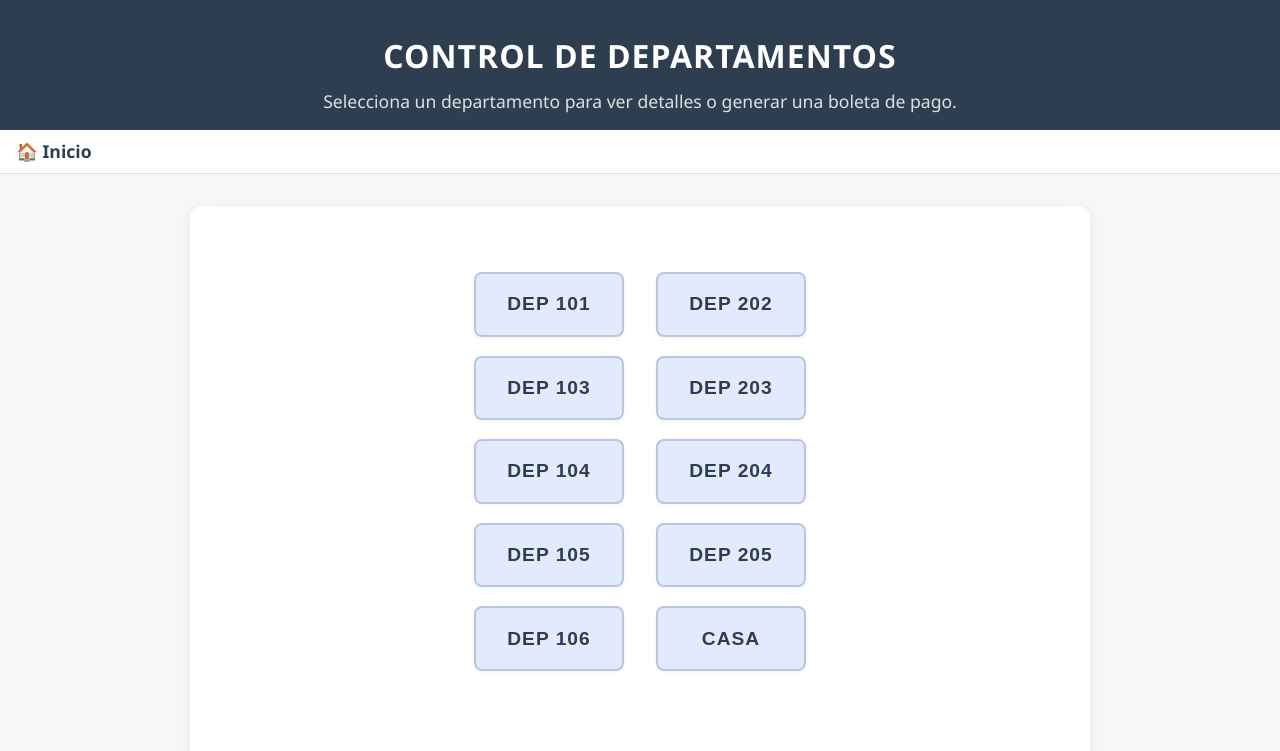
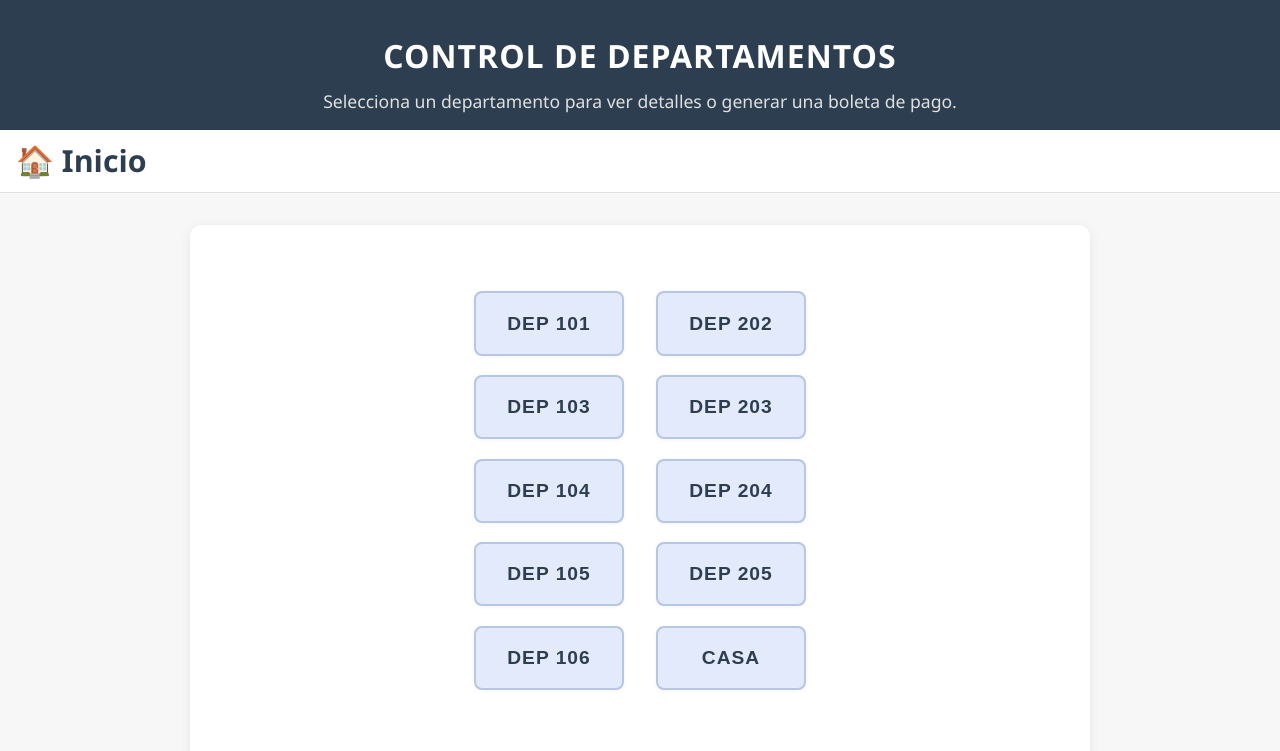
Before and after one commit to kmgo3000/DEP, a plain HTML site: page index.html in a window 1280 px wide. Drawn offline with Linux system fonts and the light colour scheme.

Commit message:
Update general.css

```diff
--- a/general.css
+++ b/general.css
@@ -48,7 +48,7 @@ nav a {
   color: #2d3e50;
   text-decoration: none;
   font-weight: bold;
-  font-size: 1.1rem;
+  font-size: 1.9rem;
   transition: color 0.2s;
 }
 
```
